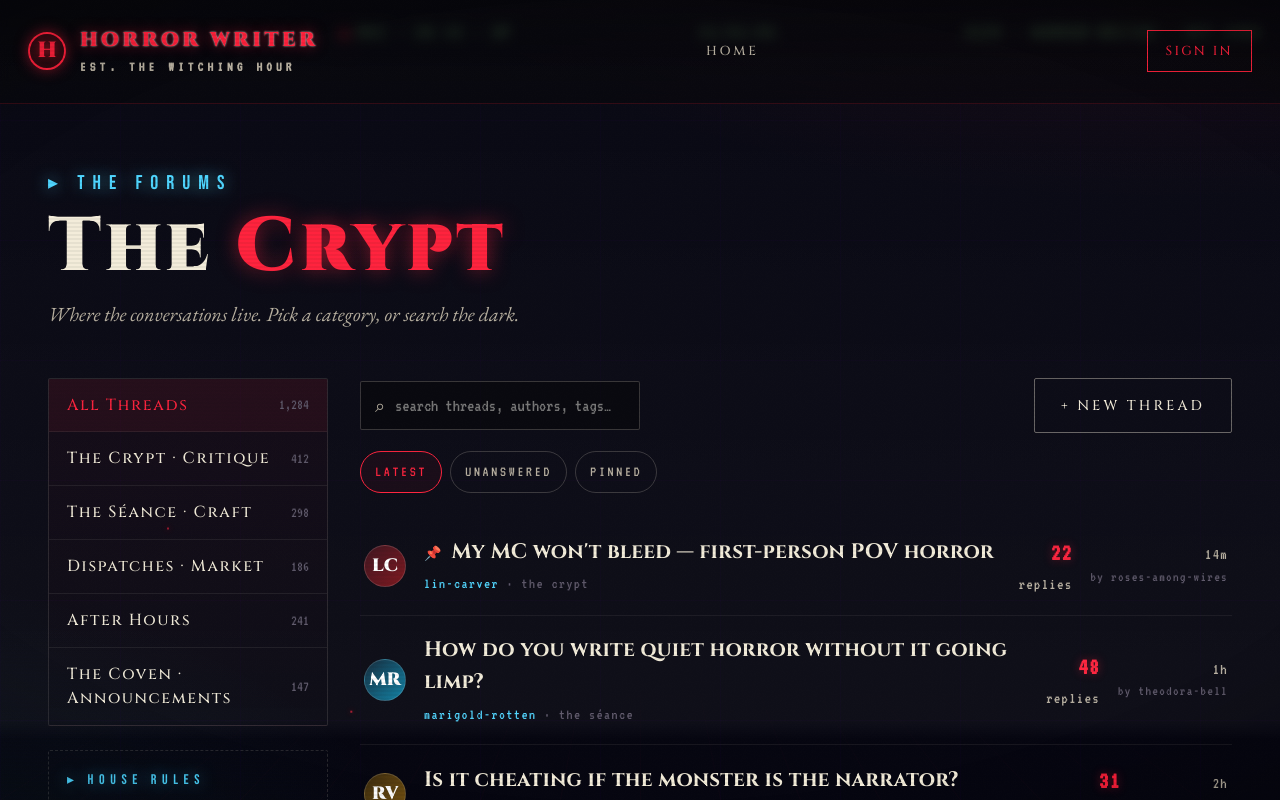
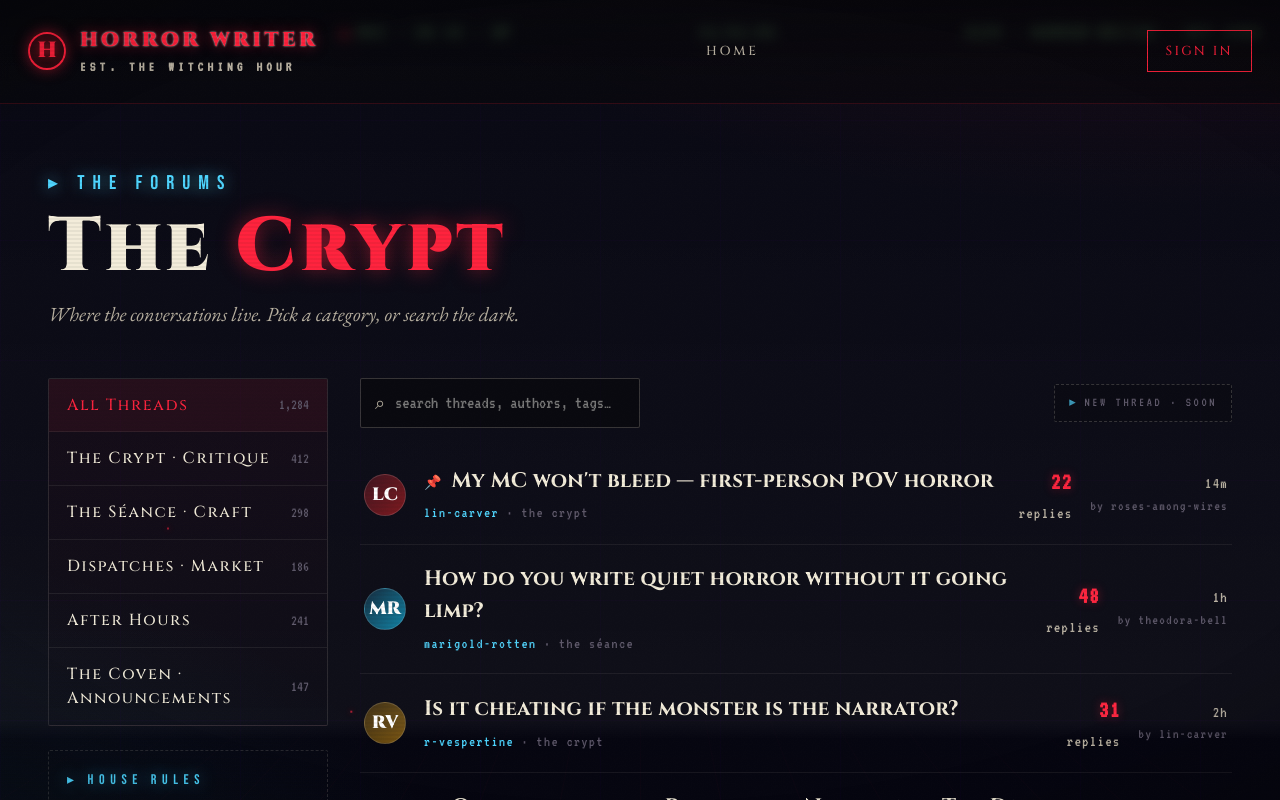
Before and after one commit to JeffThomas360/HorrorWriter, a React (Vite) app: page /forum in a window 1280 px wide. Shown: the top 800 px of the page. Built offline with nearby package versions, Linux system fonts and the light colour scheme; no server answers.

Commit message:
refactor(forum): replace dead affordances with Soon chip
The 'New Thread' button was permanently disabled regardless of auth
state, and the Latest/Unanswered/Pinned pills did nothing. Both
implied broken functionality. Replaced with a single Soon chip and
removed the pill row entirely.

```diff
--- a/src/pages/Forum.jsx
+++ b/src/pages/Forum.jsx
@@ -61,13 +61,7 @@ export default function Forum() {
                 aria-label="Search forum threads"
               />
             </div>
-            <button className="btn ghost" disabled title="Sign in to post">+ New Thread</button>
-          </div>
-
-          <div className="cat-pill-row">
-            <span className="cat-pill active">Latest</span>
-            <span className="cat-pill">Unanswered</span>
-            <span className="cat-pill">Pinned</span>
+            <span className="soon-chip">New Thread · Soon</span>
           </div>
 
           {visible.length === 0 && (
```
